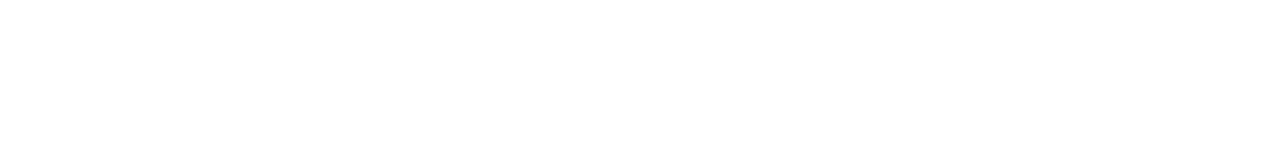
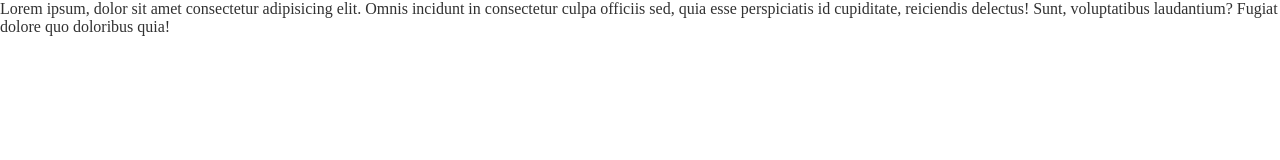
Before and after one commit to Erick-P-Calauro/projeto-perfil-viagens, a plain HTML site: page index.html in a window 1280 px wide. Drawn offline with Linux system fonts and the light colour scheme.

Commit message:
feat: Iniciando padrão de estilo

```diff
--- a/index.html
+++ b/index.html
@@ -7,6 +7,10 @@
     <link rel="stylesheet" href="./styles/index.css">
 </head>
 <body>
-
+    <p>
+        Lorem ipsum, dolor sit amet consectetur adipisicing elit.
+        Omnis incidunt in consectetur culpa officiis sed, quia esse perspiciatis id cupiditate,
+        reiciendis delectus! Sunt, voluptatibus laudantium? Fugiat dolore quo doloribus quia!
+    </p>
 </body>
 </html>
--- a/styles/global.css
+++ b/styles/global.css
@@ -3,3 +3,18 @@
     padding: 0;
     box-sizing: border-box;
 }
+
+:root {
+    --brand-color: #EF5F4C;
+    --background-color: #FFFFFF;
+    --surface-color: #F5F5F5;
+    --skeleton-color: #D9D9D9;
+    --shape-transparency: #ffffff8f;
+    --text-color-primary: #313131;
+    --text-color-secondary: #6C6C6C;
+}
+
+body {
+    color: var(--text-color-primary);
+    background-color: var(--background-color);
+}
```
Also changed, not shown: assets/AirplaneTilt.svg (added), assets/Image 01.png (added), assets/Image 02.png (added), assets/Image 03.png (added), assets/Image 04.png (added), assets/Image 05.png (added), assets/Image 06.png (added), assets/Image 07.png (added), assets/Image 08.png (added), assets/Image 09.png (added), assets/Image 10.png (added), assets/Image 11.png (added), assets/Image.svg (added), assets/Logo.svg (added), 2 more files, 1 other file.
